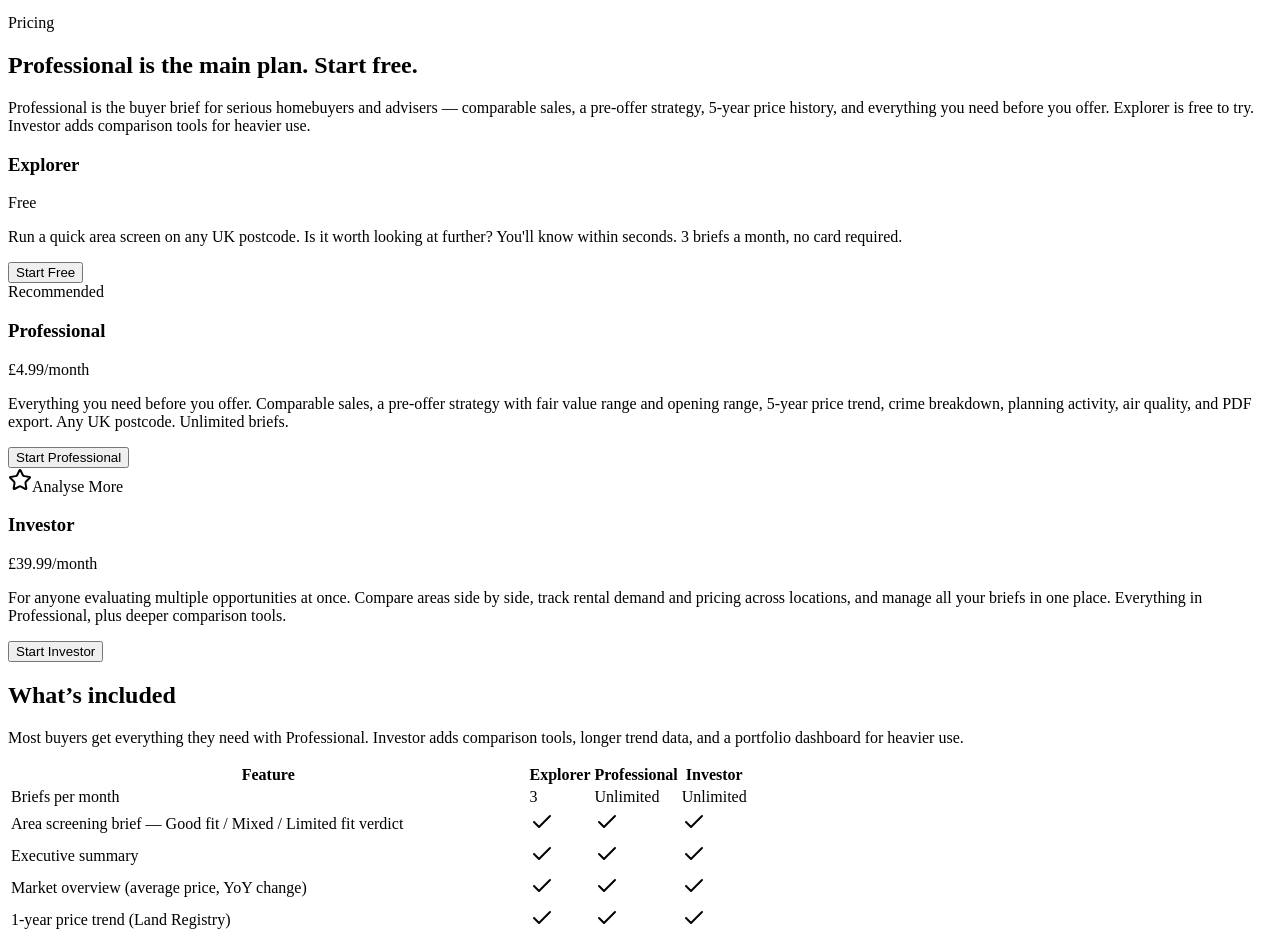
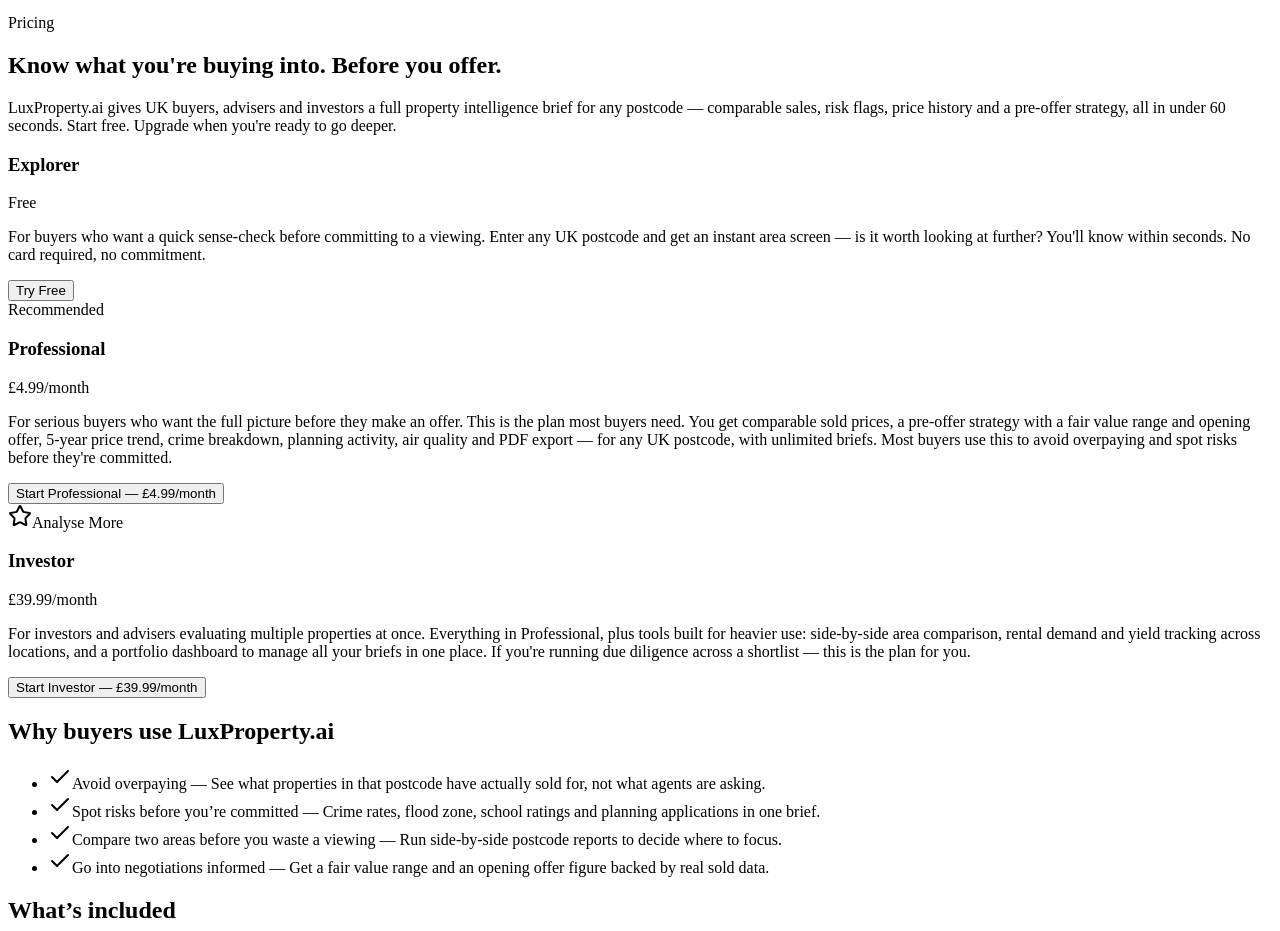
Before and after one commit to Bradley12334/luxproperty-ai, a React (Vite) app in the folder client/: page /pricing in a window 1280 px wide. Shown: the part 204-1135 px from the top of the page. Built offline with nearby package versions, Linux system fonts and the light colour scheme; a web font is replaced by a local one.

Commit message:
feat(pricing): rewrite pricing page copy — new hero, plan descriptions, why-buyers section

```diff
--- a/client/src/pages/pricing.tsx
+++ b/client/src/pages/pricing.tsx
@@ -10,10 +10,10 @@
     name: "Explorer",
     price: "Free",
     period: "",
-    description: "Run a quick area screen on any UK postcode. Is it worth looking at further? You'll know within seconds. 3 briefs a month, no card required.",
+    description: "For buyers who want a quick sense-check before committing to a viewing. Enter any UK postcode and get an instant area screen — is it worth looking at further? You'll know within seconds. No card required, no commitment.",
     badge: null,
     style: "default",
-    cta: "Start Free",
+    cta: "Try Free",
     ctaVariant: "outline" as const,
     stripeUrl: null,
   },
@@ -21,10 +21,10 @@
     name: "Professional",
     price: "£4.99",
     period: "/month",
-    description: "Everything you need before you offer. Comparable sales, a pre-offer strategy with fair value range and opening range, 5-year price trend, crime breakdown, planning activity, air quality, and PDF export. Any UK postcode. Unlimited briefs.",
+    description: "For serious buyers who want the full picture before they make an offer. This is the plan most buyers need. You get comparable sold prices, a pre-offer strategy with a fair value range and opening offer, 5-year price trend, crime breakdown, planning activity, air quality and PDF export — for any UK postcode, with unlimited briefs. Most buyers use this to avoid overpaying and spot risks before they're committed.",
     badge: "Recommended",
     style: "professional",
-    cta: "Start Professional",
+    cta: "Start Professional — £4.99/month",
     ctaVariant: "default" as const,
     stripeUrl: "https://buy.stripe.com/7sY8wRe7s9yM7ug8gI6Na00?success_url=https%3A%2F%2Fwww.luxproperty.ai%2Fsuccess%3Fplan%3Dprofessional",
   },
@@ -32,10 +32,10 @@
     name: "Investor",
     price: "£39.99",
     period: "/month",
-    description: "For anyone evaluating multiple opportunities at once. Compare areas side by side, track rental demand and pricing across locations, and manage all your briefs in one place. Everything in Professional, plus deeper comparison tools.",
+    description: "For investors and advisers evaluating multiple properties at once. Everything in Professional, plus tools built for heavier use: side-by-side area comparison, rental demand and yield tracking across locations, and a portfolio dashboard to manage all your briefs in one place. If you're running due diligence across a shortlist — this is the plan for you.",
     badge: "Analyse More",
     style: "investor",
-    cta: "Start Investor",
+    cta: "Start Investor — £39.99/month",
     ctaVariant: "default" as const,
     stripeUrl: "https://buy.stripe.com/8x200l2oKdP229WfJa6Na01?success_url=https%3A%2F%2Fwww.luxproperty.ai%2Fsuccess%3Fplan%3Dinvestor",
   },
@@ -122,10 +122,10 @@
               Pricing
             </p>
             <h1 className="font-serif text-3xl sm:text-4xl tracking-tight mb-3">
-              Professional is the main plan. Start free.
+              Know what you're buying into. Before you offer.
             </h1>
-            <p className="text-muted-foreground text-base max-w-lg">
-              Professional is the buyer brief for serious homebuyers and advisers — comparable sales, a pre-offer strategy, 5-year price history, and everything you need before you offer. Explorer is free to try. Investor adds comparison tools for heavier use.
+            <p className="text-muted-foreground text-base max-w-xl">
+              LuxProperty.ai gives UK buyers, advisers and investors a full property intelligence brief for any postcode — comparable sales, risk flags, price history and a pre-offer strategy, all in under 60 seconds. Start free. Upgrade when you're ready to go deeper.
             </p>
           </div>
         </section>
@@ -220,11 +220,47 @@
           </div>
         </section>
 
+
+        {/* Why buyers use LuxProperty.ai */}
+        <section className="pb-16 sm:pb-20">
+          <div className="mx-auto max-w-5xl px-4 sm:px-6">
+            <h2 className="font-serif text-2xl tracking-tight mb-6">Why buyers use LuxProperty.ai</h2>
+            <ul className="grid gap-4 sm:grid-cols-2">
+              {[
+                {
+                  heading: "Avoid overpaying",
+                  body: "See what properties in that postcode have actually sold for, not what agents are asking.",
+                },
+                {
+                  heading: "Spot risks before you’re committed",
+                  body: "Crime rates, flood zone, school ratings and planning applications in one brief.",
+                },
+                {
+                  heading: "Compare two areas before you waste a viewing",
+                  body: "Run side-by-side postcode reports to decide where to focus.",
+                },
+                {
+                  heading: "Go into negotiations informed",
+                  body: "Get a fair value range and an opening offer figure backed by real sold data.",
+                },
+              ].map(({ heading, body }) => (
+                <li key={heading} className="flex gap-3">
+                  <Check className="h-4 w-4 text-primary mt-0.5 shrink-0" />
+                  <span className="text-sm text-foreground/90">
+                    <span className="font-semibold">{heading}</span>
+                    {" — "}{body}
+                  </span>
+                </li>
+              ))}
+            </ul>
+          </div>
+        </section>
+
         {/* Feature Comparison Table */}
         <section className="py-16 sm:py-20 border-t border-border/40">
           <div className="mx-auto max-w-5xl px-4 sm:px-6">
             <h2 className="font-serif text-2xl tracking-tight mb-2">What’s included</h2>
-            <p className="text-sm text-muted-foreground mb-8 max-w-lg">Most buyers get everything they need with Professional. Investor adds comparison tools, longer trend data, and a portfolio dashboard for heavier use.</p>
+            <p className="text-sm text-muted-foreground mb-8 max-w-lg">Prefer to see exactly what’s included in each plan? The full breakdown is below.</p>
 
             <div className="overflow-x-auto -mx-4 sm:mx-0">
               <table className="w-full text-sm min-w-[600px]" data-testid="table-feature-comparison">
@@ -277,12 +313,15 @@
             <p className="text-sm text-muted-foreground mb-6 max-w-md mx-auto">
               Comparable sales, a pre-offer strategy with fair value range and opening range, 5-year price history, crime and planning context, and a PDF you can keep or share. Any UK postcode. £4.99/month — cancel any time.
             </p>
-            <div className="flex flex-col sm:flex-row gap-3 justify-center">
-              <a href={`https://buy.stripe.com/7sY8wRe7s9yM7ug8gI6Na00?success_url=https%3A%2F%2Fwww.luxproperty.ai%2Fsuccess%3Fplan%3Dprofessional`} target="_blank" rel="noopener noreferrer">
-                <Button size="lg" className="text-sm font-semibold px-8 w-full sm:w-auto" data-testid="button-start-professional">
-                  Start Professional — £4.99/month
-                </Button>
-              </a>
+            <div className="flex flex-col sm:flex-row gap-3 justify-center items-start sm:items-center">
+              <div className="flex flex-col gap-1">
+                <a href={`https://buy.stripe.com/7sY8wRe7s9yM7ug8gI6Na00?success_url=https%3A%2F%2Fwww.luxproperty.ai%2Fsuccess%3Fplan%3Dprofessional`} target="_blank" rel="noopener noreferrer">
+                  <Button size="lg" className="text-sm font-semibold px-8 w-full sm:w-auto" data-testid="button-start-professional">
+                    Start Professional — £4.99/month
+                  </Button>
+                </a>
+                <p className="text-xs text-muted-foreground text-center">No card required to try. Less than a coffee a month.</p>
+              </div>
               <Link href="/">
                 <Button size="lg" variant="outline" className="text-sm px-8 w-full sm:w-auto" data-testid="button-get-started">
                   Try free first
```
